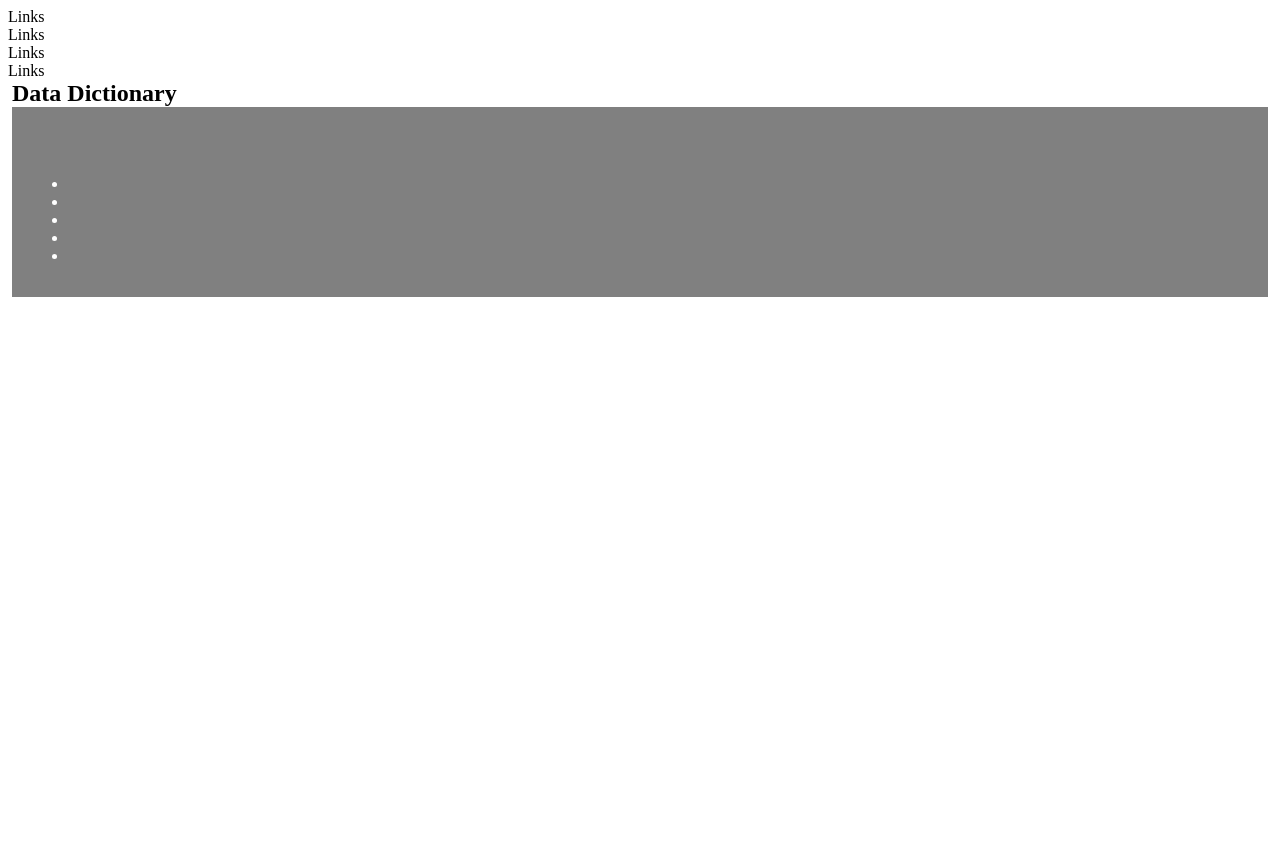
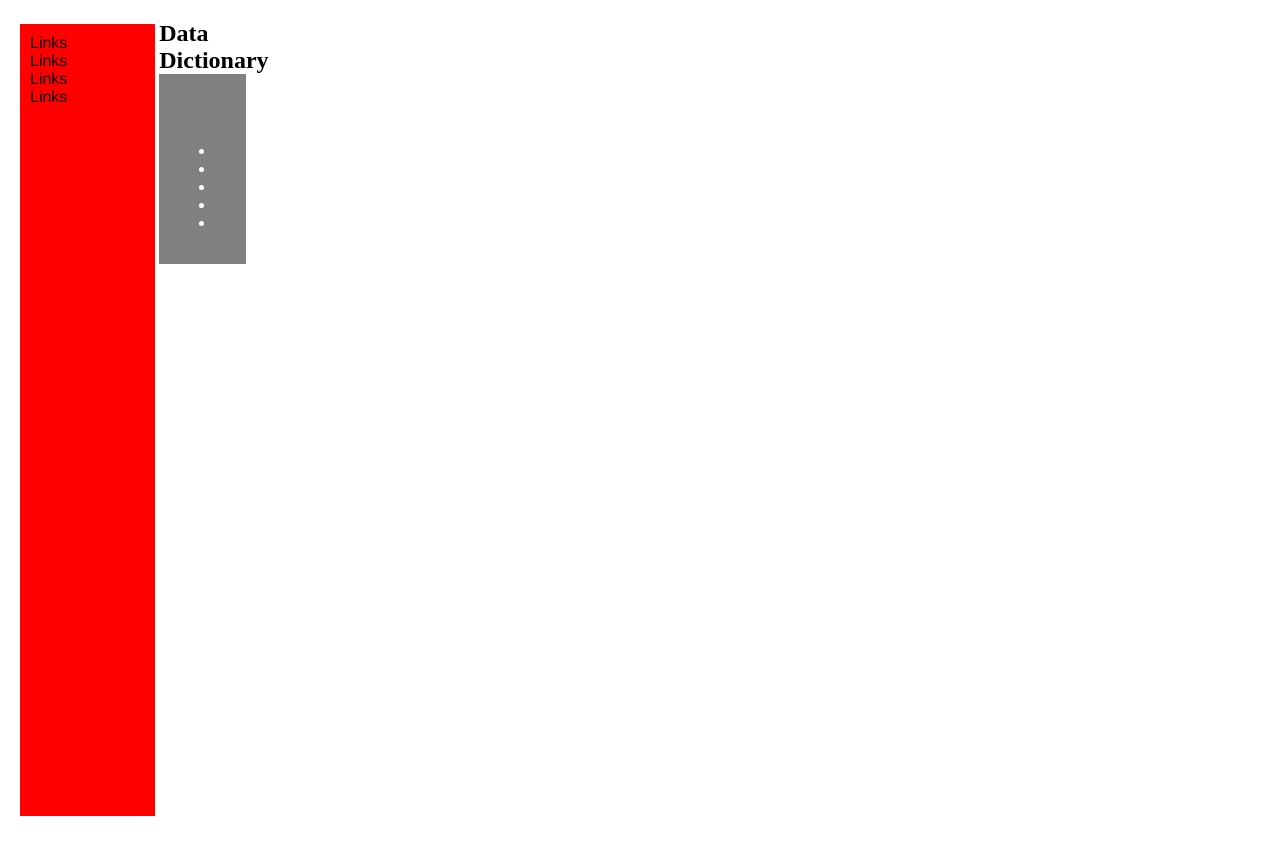
Before and after one commit to naomatheus/mdx_frontend, a Next.js app: page /main in a window 1280 px wide. Shown: the top 854 px of the page. Before the commit the page ends 800 px from the top, so only its background shows below. Built offline with nearby package versions, Linux system fonts and the light colour scheme.

Commit message:
added main css for full body, nav and cover separated

```diff
--- /dev/null
+++ b/css/main.css
@@ -0,0 +1,11 @@
+html, body {
+	height: 100%;
+}
+
+body {
+	font-family: 'Helvetica',sans-serif;
+	padding: 20px 20px 60px;
+	margin: 0 auto;
+	display: flex;
+	flex-direction: row;
+}
--- a/pages/_app.js
+++ b/pages/_app.js
@@ -10,6 +10,7 @@ import {
 	Text,
 	Flex
 } from 'rebass'
+import '../css/main.css'
 
 const mdComponents = {
   h1: props => <h1 style={{color: 'red'}} {...props} />
--- a/pages/_intro.js
+++ b/pages/_intro.js
@@ -91,8 +91,6 @@ class Cover extends Component{
 
 						</Text>
 					</Box>
-
-
 				</Flex>
 			</Fragment>
 		)
--- a/pages/main.js
+++ b/pages/main.js
@@ -10,6 +10,7 @@ import {
 	Text,
 	Flex,
 } from 'rebass'
+
 
 
 
@@ -34,11 +35,22 @@ class App extends Component {
 					width='100%'
 					mx='auto'
 					minHeight='100%'
-					flexDirection='row-reverse'
-					justifyContent='space-around'
-					alignItems='center'
+					flexDirection='row'
+					justifyContent='space-between'
+					alignItems='stretch'
+					bg='red'
+					p={10}
+					my={1}
 				>
 					<NavBar/>
+
+				</Box>
+				<Box
+					maxWidth='82%'
+					flexDirection='row'
+					justifyContent='space-between'
+					alignItems='stretch'
+				>
 					<Cover />
 				</Box>
 				</Flex>
```
